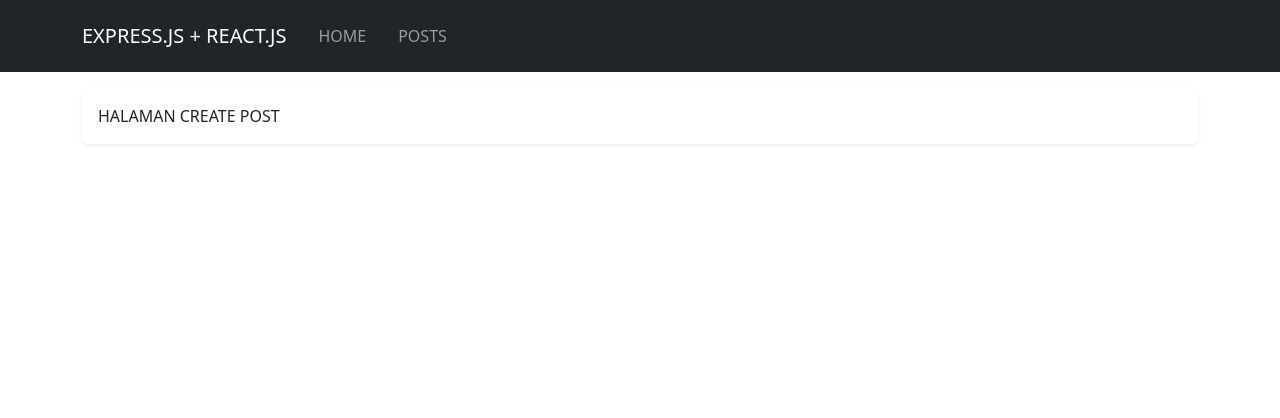
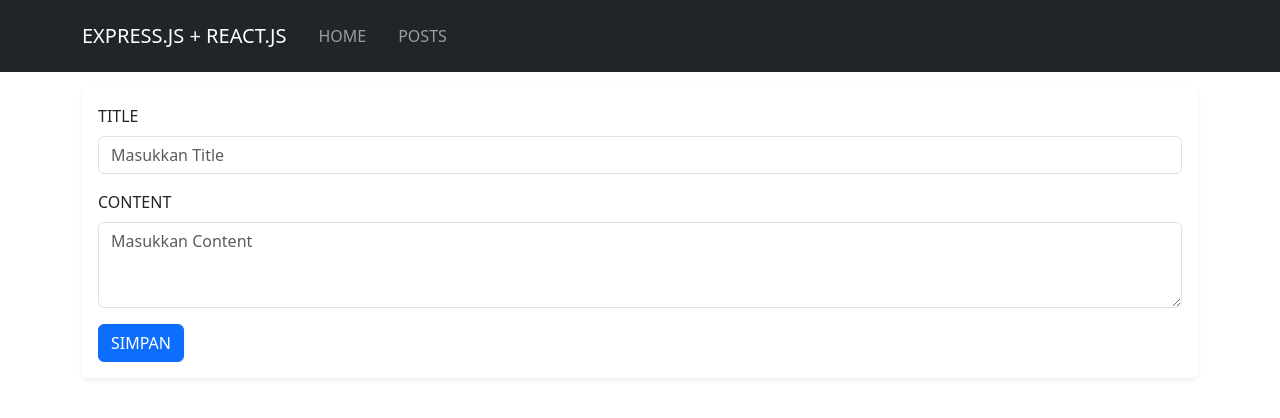
Before and after one commit to rpl-yaso-2324/express-react-api, a React (Vite) app: page /posts/create in a window 1280 px wide. Shown: the top 418 px of the page. Built offline with nearby package versions, Linux system fonts and the light colour scheme.

Commit message:
menambah create dan edit

```diff
--- a/src/components/layout/Layout.jsx
+++ b/src/components/layout/Layout.jsx
@@ -1,5 +1,5 @@
 import { Outlet } from "react-router-dom";
-import Header from "./Header";
+import Header from "./header";
 
 function Layout({ children }) {
 	return (
--- a/src/components/pages/posts/CreatePost.jsx
+++ b/src/components/pages/posts/CreatePost.jsx
@@ -1,13 +1,83 @@
-///import component Bootstrap React
-import { Card, Container, Row, Col } from "react-bootstrap";
+import { useState } from 'react';
+
+//import component Bootstrap React
+import { Card, Container, Row, Col , Form, Button, Alert } from 'react-bootstrap';
+
+//import axios
+import axios from 'axios';
+
+//import hook navigate dari react router dom
+import { useNavigate } from "react-router-dom";
 
 function CreatePost() {
+
+    //state
+    const [title, setTitle] = useState('');
+    const [content, setContent] = useState('');
+
+    //state validation
+    const [validation, setValidation] = useState({});
+
+    //navigate
+    const navigate = useNavigate();
+
+    //method "buatPostingan"
+    const tambahPostingan = async (e) => {
+        e.preventDefault();
+
+        //send data to server
+        await axios.post('http://localhost:3000/api/postingan/tambahPostingan', {
+            title: title,
+            content: content
+        })
+        .then(() => {
+
+            //redirect
+            navigate.push('/api/postingan');
+
+        })
+        .catch((error) => {
+
+            //assign validation on state
+            setValidation(error.response.data);
+        })
+
+    };
+
     return (
         <Container className="mt-3">
             <Row>
                 <Col md="{12}">
                     <Card className="border-0 rounded shadow-sm">
-						<Card.Body>HALAMAN CREATE POST</Card.Body>
+                        <Card.Body>
+
+                            {
+                                validation.errors &&
+                                    <Alert variant="danger">
+                                        <ul class="mt-0 mb-0">
+                                            { validation.errors.map((error, index) => (
+                                                <li key={index}>{ `${error.param} : ${error.msg}` }</li>
+                                            )) }
+                                        </ul>
+                                    </Alert>
+                            }
+
+                            <Form onSubmit={ tambahPostingan }>
+                                <Form.Group className="mb-3" controlId="formBasicEmail">
+                                    <Form.Label>TITLE</Form.Label>
+                                    <Form.Control type="text" value={title} onChange={(e) => setTitle(e.target.value)} placeholder="Masukkan Title" />
+                                </Form.Group>
+
+                                <Form.Group className="mb-3" controlId="formBasicPassword">
+                                    <Form.Label>CONTENT</Form.Label>
+                                    <Form.Control as="textarea" rows={3} value={content} onChange={(e) => setContent(e.target.value)} placeholder="Masukkan Content" />
+                                </Form.Group>
+
+                                <Button variant="primary" type="submit">
+                                    SIMPAN
+                                </Button>
+                            </Form>
+                        </Card.Body>
                     </Card>
                 </Col>
             </Row>
--- a/src/components/pages/posts/EditPost.jsx
+++ b/src/components/pages/posts/EditPost.jsx
@@ -1,13 +1,109 @@
+//import hook useState dan useEffect from react
+import { useState, useEffect } from 'react';
+
 //import component Bootstrap React
-import { Card, Container, Row, Col } from "react-bootstrap";
+import { Card, Container, Row, Col , Form, Button, Alert } from 'react-bootstrap';
+
+//import axios
+import axios from 'axios';
+
+//import hook Navigate dan params dari react router dom
+import { useNavigate, useParams } from "react-router-dom";
 
 function EditPost() {
+
+    //state
+    const [title, setTitle] = useState('');
+    const [content, setContent] = useState('');
+
+    //state validation
+    const [validation, setValidation] = useState({});
+
+    //Navigate
+    const Navigate = useNavigate();
+
+    //get ID from parameter URL
+    const { id } = useParams();
+
+    //hook useEffect
+    useEffect(() => {
+
+        //panggil function "getPOstById"
+        getPostById();
+
+    }, []);
+
+    //function "getPostById"
+    const getPostById = async() => {
+
+        //get data from server
+        const response = await axios.get(`http://localhost:3000/api/posts/${id}`);
+        //get response data
+        const data = await response.data.data
+
+        //assign data to state
+        setTitle(data.title);
+        setContent(data.content);
+
+    };
+
+    //function "updatePost"
+    const updatePost = async (e) => {
+        e.preventDefault();
+
+        //send data to server
+        await axios.patch(`http://localhost:3000/api/posts/update/${id}`, {
+            title: title,
+            content: content
+        })
+        .then(() => {
+
+            //redirect
+            Navigate.push('/posts');
+
+        })
+        .catch((error) => {
+
+            //assign validation on state
+            setValidation(error.response.data);
+        })
+
+    };
+
     return (
         <Container className="mt-3">
             <Row>
                 <Col md="{12}">
                     <Card className="border-0 rounded shadow-sm">
-						<Card.Body>HALAMAN EDIT POST</Card.Body>
+                        <Card.Body>
+
+                            {
+                                validation.errors &&
+                                    <Alert variant="danger">
+                                        <ul class="mt-0 mb-0">
+                                            { validation.errors.map((error, index) => (
+                                                <li key={index}>{ `${error.param} : ${error.msg}` }</li>
+                                            )) }
+                                        </ul>
+                                    </Alert>
+                            }
+
+                            <Form onSubmit={ updatePost }>
+                                <Form.Group className="mb-3" controlId="formBasicEmail">
+                                    <Form.Label>TITLE</Form.Label>
+                                    <Form.Control type="text" value={title} onChange={(e) => setTitle(e.target.value)} placeholder="Masukkan Title" />
+                                </Form.Group>
+
+                                <Form.Group className="mb-3" controlId="formBasicPassword">
+                                    <Form.Label>CONTENT</Form.Label>
+                                    <Form.Control as="textarea" rows={3} value={content} onChange={(e) => setContent(e.target.value)} placeholder="Masukkan Content" />
+                                </Form.Group>
+
+                                <Button variant="primary" type="submit">
+                                    UPDATE
+                                </Button>
+                            </Form>
+                        </Card.Body>
                     </Card>
                 </Col>
             </Row>
--- a/src/components/pages/posts/IndexPost.jsx
+++ b/src/components/pages/posts/IndexPost.jsx
@@ -56,7 +56,9 @@ function IndexPost() {
                                    <td>{ index + 1 }</td>
                                    <td>{ post.title }</td>
                                    <td>{ post.content }</td>
-                                            <td className="text-center"></td>
+            <td className="text-center">
+                <Button as={Link} to={`/posts/edit/${post.id}`} variant="primary" size="sm" className="me-2">EDIT</Button>
+            </td>
         </tr>
     )) }
                                 </tbody>
```
Lines whose indentation alone changed are shown as unchanged.
